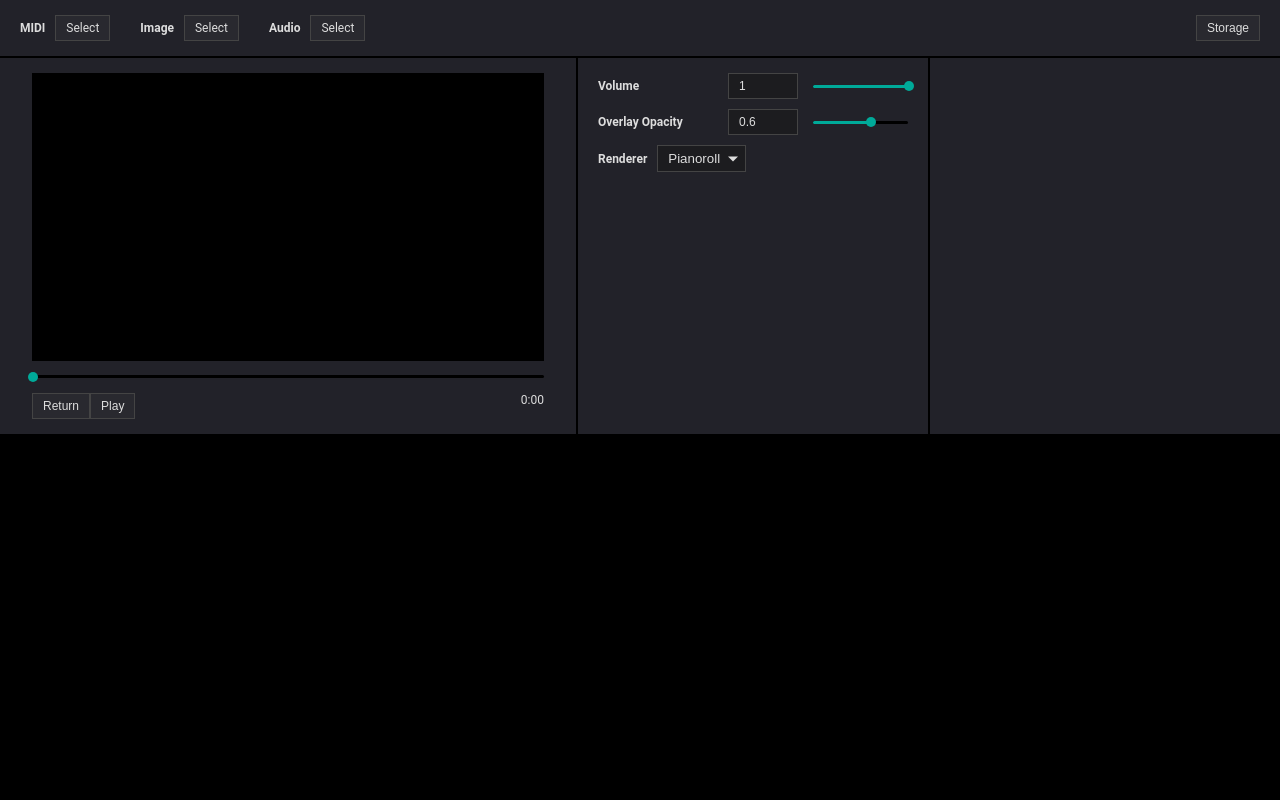
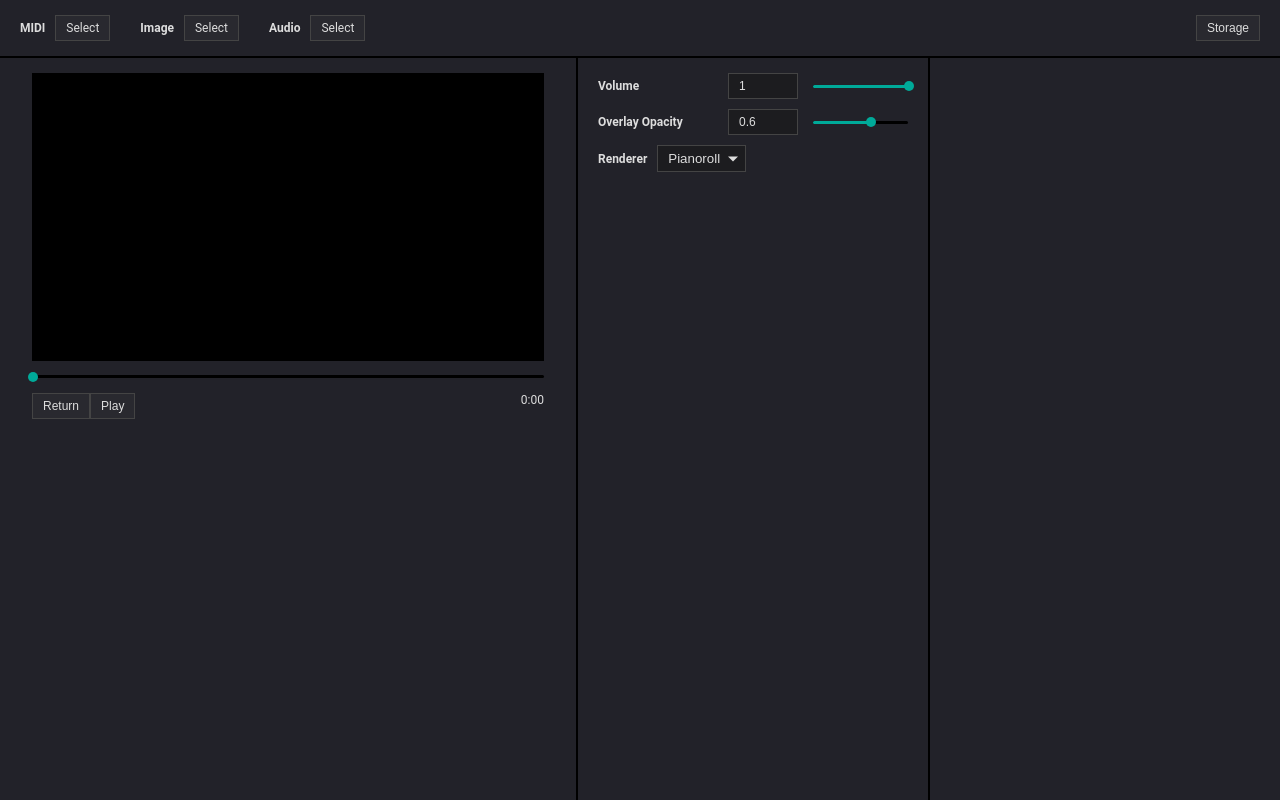
Before and after one commit to jinjor/midi-movie, a React (Vite) app: page / in a window 1280 px wide. Built offline with nearby package versions, Linux system fonts and the light colour scheme.

Commit message:
fix layout style

```diff
--- a/src/components/App/App.module.css
+++ b/src/components/App/App.module.css
@@ -1,16 +1,17 @@
-.App {
+.app {
   display: flex;
   flex-direction: column;
   gap: 2px;
   height: 100dvh;
 }
-.App > *:last-child {
+.app > *:last-child {
   min-height: 0;
 }
 .body {
   display: grid;
   grid-template-columns: minmax(min-content, 1fr) 350px 350px;
   gap: 2px;
+  flex-grow: 1;
 }
 .body > * {
   overflow-y: scroll;
--- a/src/components/App/App.tsx
+++ b/src/components/App/App.tsx
@@ -15,7 +15,7 @@ import { StorageModal } from "../StorageModal";
 export const App = () => {
   useCounter("App");
   return (
-    <div className={styles.App}>
+    <div className={styles.app}>
       <div className={cx(styles.pane, styles.files)}>
         <ControlLabel text="MIDI">
           <MidiLoader />
```
